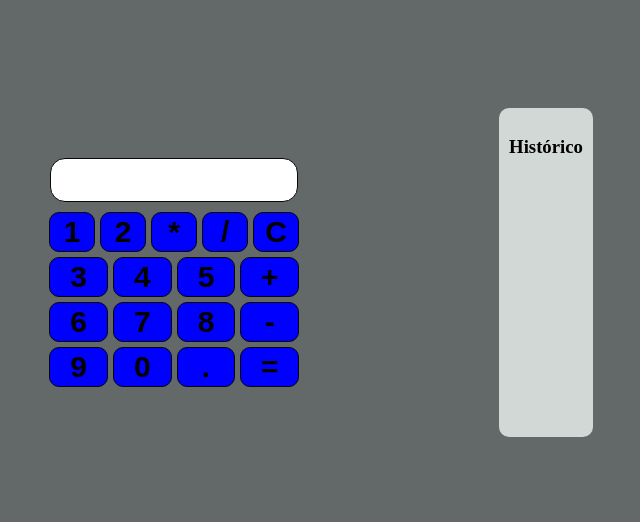
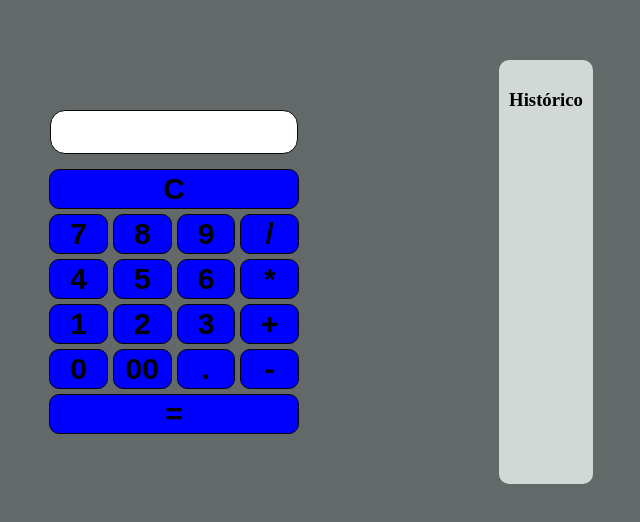
Before and after one commit to Fasoc/Calculadora, a plain HTML site: page index.html in a window 1280 px wide. Shown: the part 128-650 px from the top of the page, without its empty margins (319-959 px from the left). Drawn offline with Linux system fonts and the light colour scheme.

Commit message:
adicionando imagem e algumas mudanças nos botões

```diff
--- a/index.html
+++ b/index.html
@@ -3,6 +3,7 @@
 <head>
     <meta charset="UTF-8">
     <meta name="viewport" contente="width=device-width, inicial-scale=1.0">
+    <link rel="shorcut icon" href="Imagem/Calculadora.jfif" type="Imagem/x-icon">
     <link rel="stylesheet" type="text/css" href="pagina.css">
     <title>Calculadora</title>
 </head>
@@ -11,26 +12,28 @@
         <div class="calculator">
             <input type="text" id="result" readonly>
             <div class="buttons1">
+            <button onclick="clearResult()">C</button>
+            </div>
+            <div class="buttons">
+                <button onclick="appendToResult('7')">7</button>
+                <button onclick="appendToResult('8')">8</button>
+                <button onclick="appendToResult('9')">9</button>
+                <button onclick="appendToResult('/')">/</button>
+                <button onclick="appendToResult('4')">4</button>
+                <button onclick="appendToResult('5')">5</button>
+                <button onclick="appendToResult('6')">6</button>
+                <button onclick="appendToResult('*')">*</button>
                 <button onclick="appendToResult('1')">1</button>
                 <button onclick="appendToResult('2')">2</button>
-                <button onclick="appendToResult('*')">*</button>
-                <button onclick="appendToResult('/')">/</button>
-                <button onclick="clearResult()">C</button>
+                <button onclick="appendToResult('3')">3</button>
+                <button onclick="appendToResult('+')">+</button>
+                <button onclick="appendToResult('0')">0</button>
+                <button onclick="appendToResult('00')">00</button>
+                <button onclick="appendToResult('.')">.</button>
+                <button onclick="appendToResult('-')">-</button>
             </div>
-            <div class="buttons">
-                <button onclick="appendToResult('3')">3</button>
-                <button onclick="appendToResult('4')">4</button>
-                <button onclick="appendToResult('5')">5</button>
-                <button onclick="appendToResult('+')">+</button>
-                <button onclick="appendToResult('6')">6</button>
-                <button onclick="appendToResult('7')">7</button>
-                <button onclick="appendToResult('8')">8</button>
-                <button onclick="appendToResult('-')">-</button>
-                <button onclick="appendToResult('9')">9</button>
-                <button onclick="appendToResult('0')">0</button>
-                <button onclick="appendToResult('.')">.</button>
+            <div class="buttons1">
                 <button onclick="evaluateResult('')">=</button>
-
             </div>
         </div>
         <div class="history">
--- a/pagina.css
+++ b/pagina.css
@@ -35,8 +35,9 @@ body{
 
 .buttons1 {
     display: grid;
-    grid-template-columns: repeat(5, 1fr);
+    grid-template-columns: repeat(1, 250px);
     grid-gap: 5px;
+    margin-top: 5px;
 }
 
 .buttons {
```
Also changed, not shown: Imagem/Calculadora.jfif (added).
